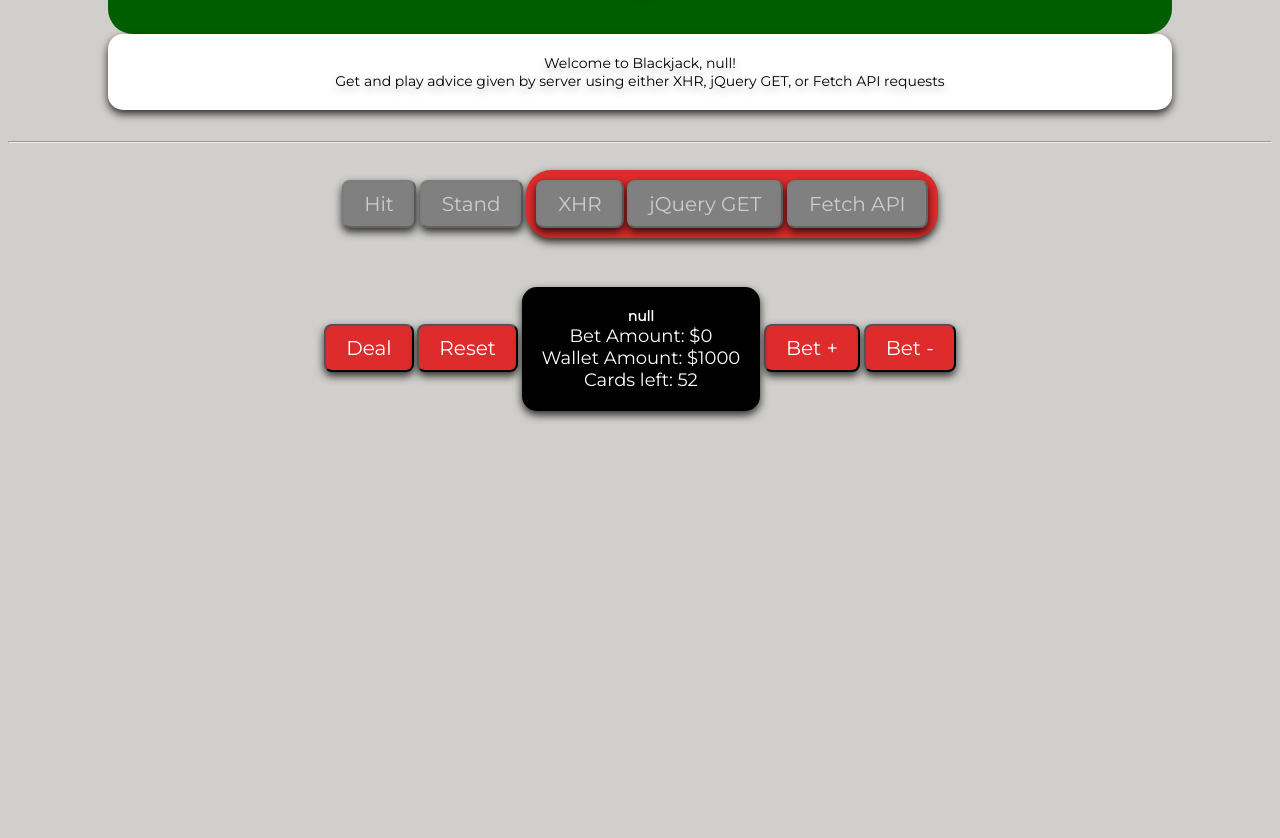
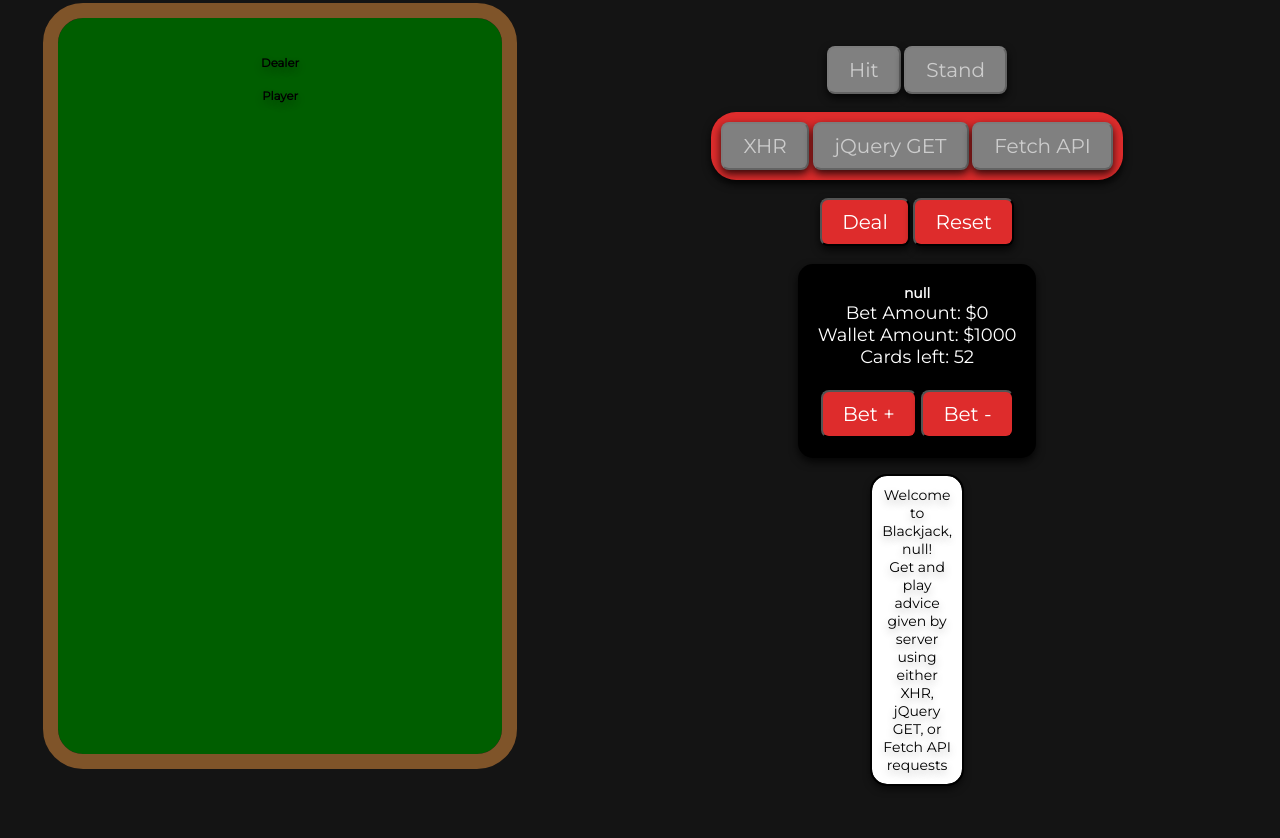
Before and after one commit to santirp04/Blackjack-Web-App-I, a plain HTML site: page gameplay.html in a window 1280 px wide. Shown: the part 96-934 px from the top of the page. Before the commit the page ends 800 px from the top, so only its background shows below. Drawn offline with nearby package versions, Linux system fonts and the light colour scheme.

Commit message:
Adjust HTML and CSS design

```diff
--- a/assets/style/style.css
+++ b/assets/style/style.css
@@ -14,8 +14,8 @@ body {
     font-size: 18px;
     text-align: center;
     text-shadow: 0 4px 8px rgba(0, 0, 0, 0.3);
-    background-color: rgb(209, 207, 203);
-    color: black;
+    background-color: #141414;
+    color: rgb(0, 0, 0);
 }
 
 div {
@@ -42,6 +42,7 @@ button:disabled {
     color: #ffffff;
     font-size: 14px;
     background: #de2c2c;
+    margin: auto;
     padding: 5px 10px 5px 10px;
     box-shadow: 0 4px 8px rgba(0, 0, 0, .5);
 }
@@ -49,8 +50,8 @@ button:disabled {
 .rounded-box {
     border-radius: 15px;
     padding: 20px;
-    margin-right: 100px;
-    margin-left: 100px;
+    margin-right: 300px;
+    margin-left: 300px;
     box-shadow: 0 4px 8px rgba(0, 0, 0, .8);
     background-color: white;
 
@@ -66,7 +67,6 @@ button:disabled {
 }
 
 .stats {
-    transform: translateY(25%);
     font-size: 18px;
     border-radius: 15px;
     padding: 20px;
@@ -83,11 +83,42 @@ button:disabled {
     margin: auto;
 }
 
+.container {
+    display: grid;
+    grid-template-columns: 2fr 1fr;
+    grid-row: 1;
+    column-gap: 10px; /* Adjust the gap as needed */
+}
+
 #gameBoard {
+    grid-column: 1;
     background-color: rgb(0, 94, 0);
     border-color: brown;
     border-radius: 25px;
-    margin-right: 100px;
-    margin-left: 100px;
+    margin-right: 50px;
+    margin-left: 50px;
+    width: calc(100% - 100px);
+    height: calc(100% - 40px);
+    outline: 15px solid rgb(127, 84, 41);
+}
 
+#controls {
+    grid-column: 2;
+    gap: 0px;
+    width: 100%;
+    height: auto;
+    padding: 10px;
+    box-sizing: border-box;
+    justify-content: center;
+    align-items: center;
 }
+
+#messagediv {
+    width: auto;
+    height: auto;
+    padding: 10px;
+    box-sizing: border-box;
+    justify-content: center;
+    align-items: center;
+    outline: 2px solid black; /* Draw an outline of the div */
+}
--- a/gameplay.html
+++ b/gameplay.html
@@ -1,6 +1,6 @@
 <!--
 Santiago Ramirez
-CSCE 315 - Blackjack I Homework
+CSCE 315 - Blackjack II Homework
 gameplay.html
 -->
 
@@ -14,22 +14,24 @@ gameplay.html
     <script src="https://code.jquery.com/jquery-3.6.0.min.js"></script>         <!--gets the jQuery library-->
   </head>
   <body>
+    <h1 style="text-align: center; color: white;">Blackjack</h1>
+    <br>
+    <div class="container">
       <div id="gameBoard">
         <br>
         <h5>Dealer</h5>
         <div id="dealerHand" class="cards"></div>
         <h5>Player</h5>
         <div id="playerHand" class="cards"></div>
-        <br>
+        <br><br><br>
       </div>
 
-      <div id="messagediv" class="rounded-box"></div>
-      <br>
-      <hr>
+
       <div id="controls">
         <br>
         <button id="hit" disabled>Hit</button>
         <button id="stand" disabled>Stand</button>
+        <br><br>
         <div class="server-methods" style= "display: inline-block";>
           <button id="xhrbutton" disabled>XHR</button>
           <button id="jquerybutton" disabled>jQuery GET</button>
@@ -38,20 +40,25 @@ gameplay.html
         <br><br>
         <button id="deal">Deal</button>
         <button id="reset">Reset</button>
+        <br><br>
         <div class="stats">
           <p class="name" id="displayUsername"></p>
           Bet Amount: $<span id="betAmount">0</span>
           <br>Wallet Amount: $<span id="walletAmount">1000</span>
           <br>Cards left: <span id="cardsLeft">52</span>
-        </div>
-
+          <br><br>
           <button id="betIncrement">Bet +</button>
           <button id="betDecrement">Bet -</button>
+        </div>
+        <br><br>
+        <div id="messagediv" class="rounded-box"></div>
+
       </div>
       <br><br>
       <script src="assets/js/models.js" type="text/javascript"></script>      <!--Downloads the javascript in proper MVC order-->
       <script src="assets/js/view.js" type="text/javascript"></script>
       <script src="assets/js/listeners.js" type="text/javascript"></script>
       <script src="assets/js/app.js" type="text/javascript"></script>
+    </div>
   </body>
 </html>
```
Also changed, not shown: index.html (+3 -3 lines). Lines whose indentation alone changed are shown as unchanged.
